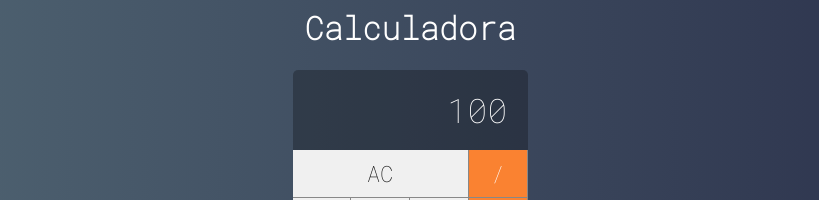
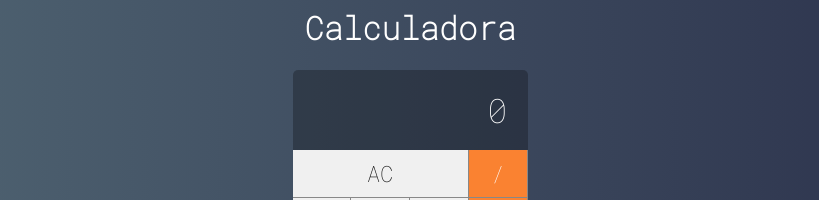
Before and after one commit to jonathanmeninezt/CalculadoraReact, a React (Create React App) app: page / in a window 1280 px wide. Shown: the part 181-381 px from the top of the page, without its empty margins (230-1049 px from the left). Built offline with nearby package versions, Linux system fonts and the light colour scheme.

Commit message:
criação- initialState/displayValue/clearDisplay

```diff
--- a/src/main/Calculator.jsx
+++ b/src/main/Calculator.jsx
@@ -4,7 +4,17 @@
 import Button from "../components/Button";
 import Display from "../components/Display";
 
+const initialState = {
+  displayValue: "0",
+  clearDisplay: false,
+  operation: null,
+  values: [0, 0],
+  current: 0,
+};
+
 export default class Calculator extends Component {
+  state = { ...initialState };
+
   constructor(props) {
     super(props);
     this.clearMemory = this.clearMemory.bind(this);
@@ -13,7 +23,7 @@
   }
 
   clearMemory() {
-    console.log("Limpar");
+    this.setState({ ...initialState });
   }
 
   setOperation(operation) {
@@ -21,14 +31,32 @@
   }
 
   addDigit(n) {
-    console.log(n);
+    if (n === "." && this.state.displayValue.includes(".")) {
+      return;
+    }
+    const clearDisplay =
+      this.state.displayValue === "0" || this.state.clearDisplay;
+
+    const currentValue = clearDisplay ? "" : this.state.displayValue;
+    const displayValue = currentValue + n;
+    this.setState({ displayValue, clearDisplay: false });
+
+    if (n !== ".") {
+      const i = this.state.current;
+      const newValue = parseFloat(displayValue);
+      const values = [...this.state.values];
+      values[i] = newValue;
+      this.setState({ values });
+      console.log(values);
+    }
   }
+
   render() {
     const addDigit = (n) => this.addDigit(n);
     const setOperation = (op) => this.setOperation(op);
     return (
       <div className="calculator">
-        <Display value={100} />
+        <Display value={this.state.displayValue} />
         <Button label="AC" click={this.clearMemory} triple />
         <Button label="/" click={this.setOperation} operation />
         <Button label="7" click={this.addDigit} />
```
